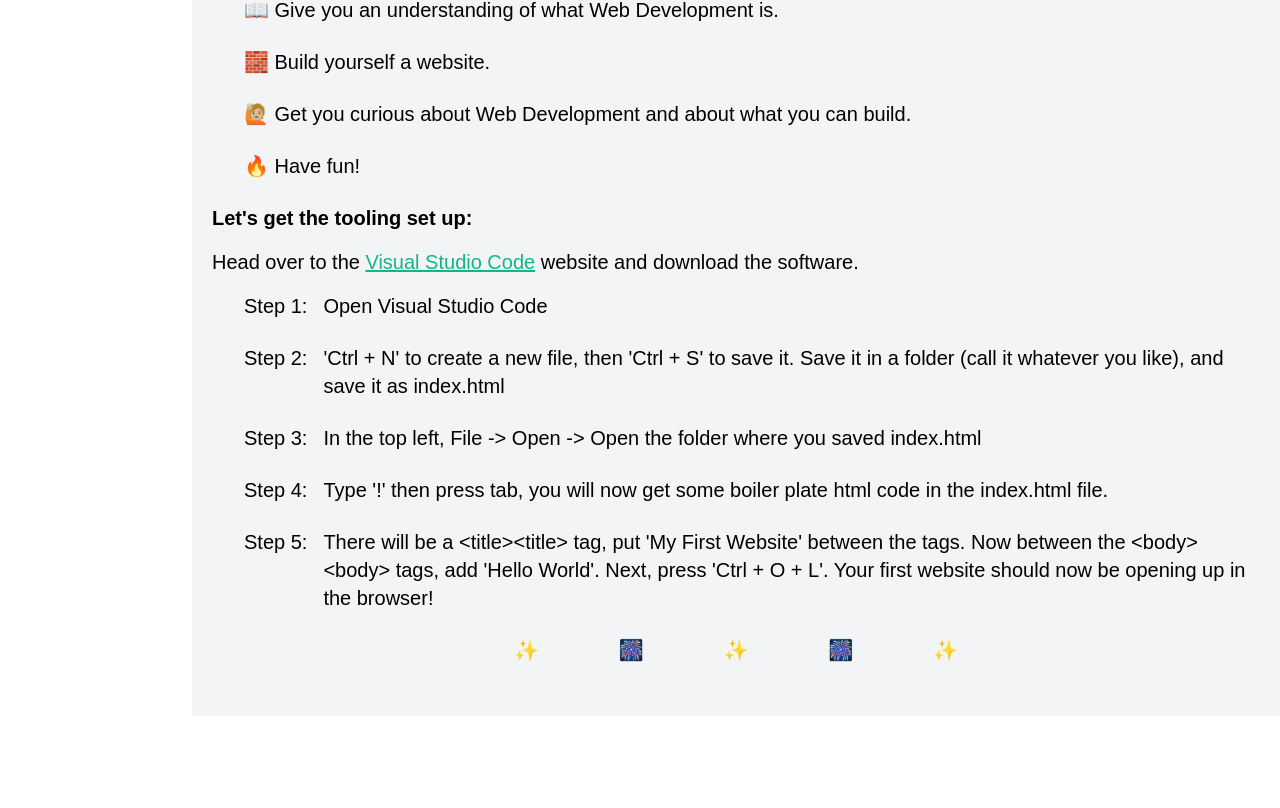
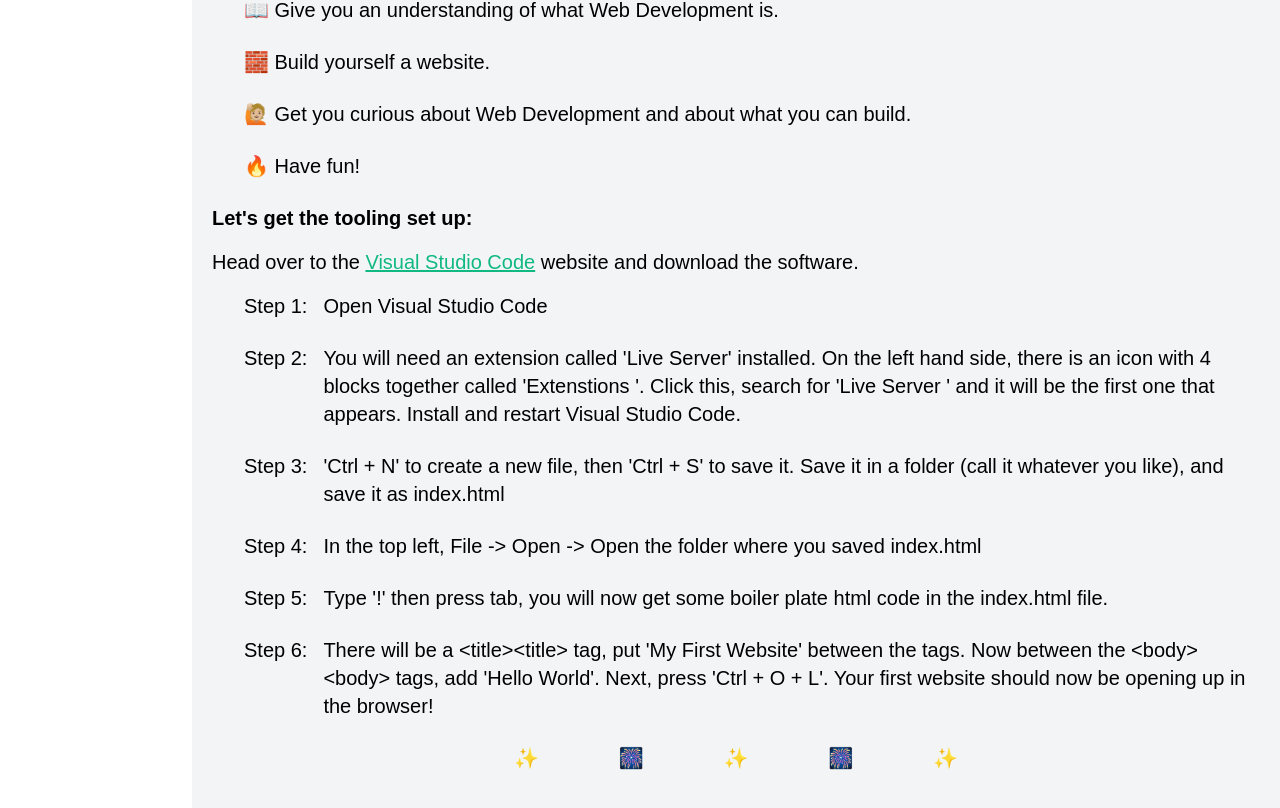
Before and after one commit to JosephO1992/intro-to-web-course, a Vue app: page /#/ in a window 1280 px wide. Shown: the part 386-1194 px from the top of the page. Before the commit the page ends 1102 px from the top, so only its background shows below. Built offline with nearby package versions, Linux system fonts and the light colour scheme.

Commit message:
completed next lesson

```diff
--- a/src/views/Lesson1.vue
+++ b/src/views/Lesson1.vue
@@ -34,6 +34,11 @@
         <p>{{ tag.description }}</p>
       </li>
     </ul>
+     <p class="mb-4">
+      A rule to remember is that you always need to close the tag, otherwise is won't work. For example:
+      <code>&lt;h1&gt;Heading&lt;/h1&gt;</code>
+    </p>
+
   </page-layout>
 </template>
 <script>
@@ -61,7 +66,7 @@ export default {
         },
         {
           tag: "<li> - list item, appears in an <ul> / <ol>",
-          description: "This is what your list should contain.",
+          description: "This is what your list should contain. These go INSIDE the ul or ol tags.",
         },
         {
           tag: "<a> - anchor tag.",
--- a/src/views/Lesson2.vue
+++ b/src/views/Lesson2.vue
@@ -11,24 +11,24 @@
     <ol class="flex flex-col ml-8">
       <li class="mb-6 text-lg flex flex-col">
         <p class="mb-2">
-          A header tag <code>h1</code> with the name of your homepage.
+          A header tag <code>&lt;h1&gt;</code> with the name of your homepage.
         </p>
       </li>
       <li class="mb-6 text-lg flex flex-col">
         <p class="mb-2">
-          A p tag <code>p</code> with a brief introduction about yourself.
+          A p tag <code>&lt;p&gt;</code> with a brief introduction about yourself.
         </p>
       </li>
       <li class="mb-6 text-lg flex flex-col">
         <p class="mb-2">
-          2 lists, one using <code>ul</code> and another using <code>ol</code>.
+          2 lists, one using <code>&lt;ul&gt;</code> and another using <code>&lt;ol&gt;</code>.
           Ideas for this could be your favorite movies, foods, sports, football
           players, games, anything you like!
         </p>
       </li>
       <li class="mb-6 text-lg flex flex-col">
         <p class="mb-2">
-          Finally, an <code>a</code> which can link to your favorite website,
+          Finally, an <code>&lt;a&gt;</code> which can link to your favorite website,
           you can make this related to your list if you like.
         </p>
       </li>
--- a/src/views/Welcome.vue
+++ b/src/views/Welcome.vue
@@ -1,6 +1,5 @@
 <template>
-  <div class="flex flex-col flex-grow h-full">
-    <div class="flex flex-col p-5 text-xl bg-gray-100 flex-grow text-left">
+    <page-layout>
       <h2 class="font-bold mb-8 underline border-b-2 pb-4 border-gray-800">
         Intro
       </h2>
@@ -48,14 +47,17 @@
         <div>✨</div>
         <div>🎆</div>
         <div>✨</div>
-      </div>
-    </div>
-  </div>
+   </div>
+</page-layout>
 </template>
 
 <script>
+import PageLayout from '../layouts/PageLayout.vue'
 export default {
   name: "Welcome",
+  components: {
+    PageLayout
+  },
   data() {
     return {
       aims: [
@@ -71,21 +73,25 @@ export default {
         },
         {
           step: "Step 2",
+          instruction: "You will need an extension called \n'Live Server\' installed. On the left hand side, there is an icon with 4 blocks together called \n'Extenstions\n'. Click this, search for \n'Live Server\n' and it will be the first one that appears. Install and restart Visual Studio Code."
+        },
+        {
+          step: "Step 3",
           instruction:
             "'Ctrl + N' to create a new file, then 'Ctrl + S' to save it. Save it in a folder (call it whatever you like), and save it as index.html",
         },
         {
-          step: "Step 3",
+          step: "Step 4",
           instruction:
             "In the top left, File -> Open -> Open the folder where you saved index.html",
         },
         {
-          step: "Step 4",
+          step: "Step 5",
           instruction:
             "Type '!' then press tab, you will now get some boiler plate html code in the index.html file.",
         },
         {
-          step: "Step 5",
+          step: "Step 6",
           instruction:
             "There will be a <title><title> tag, put 'My First Website' between the tags. Now between the <body><body> tags, add 'Hello World'. Next, press 'Ctrl + O + L'. Your first website should now be opening up in the browser!",
         },
```
